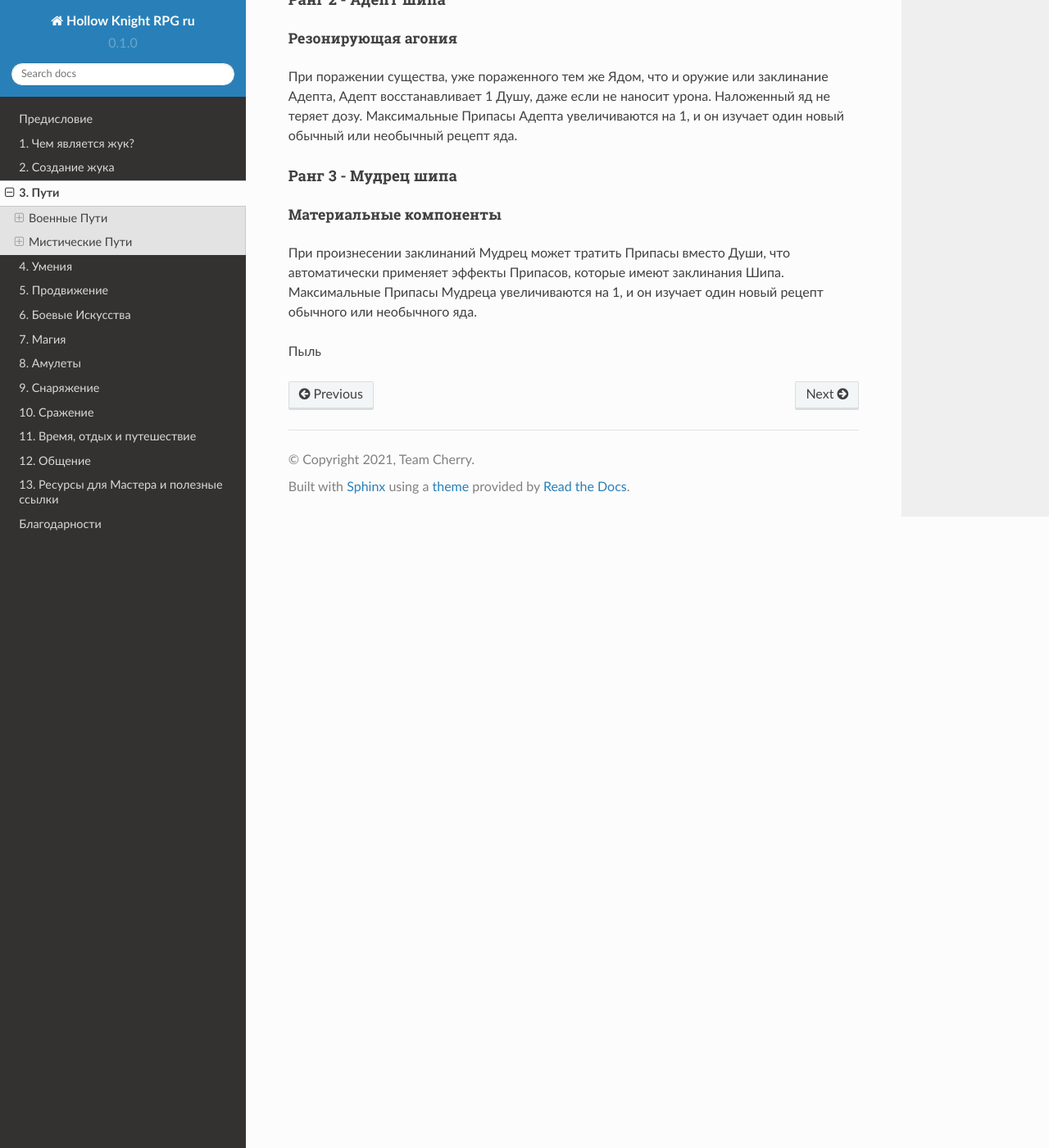
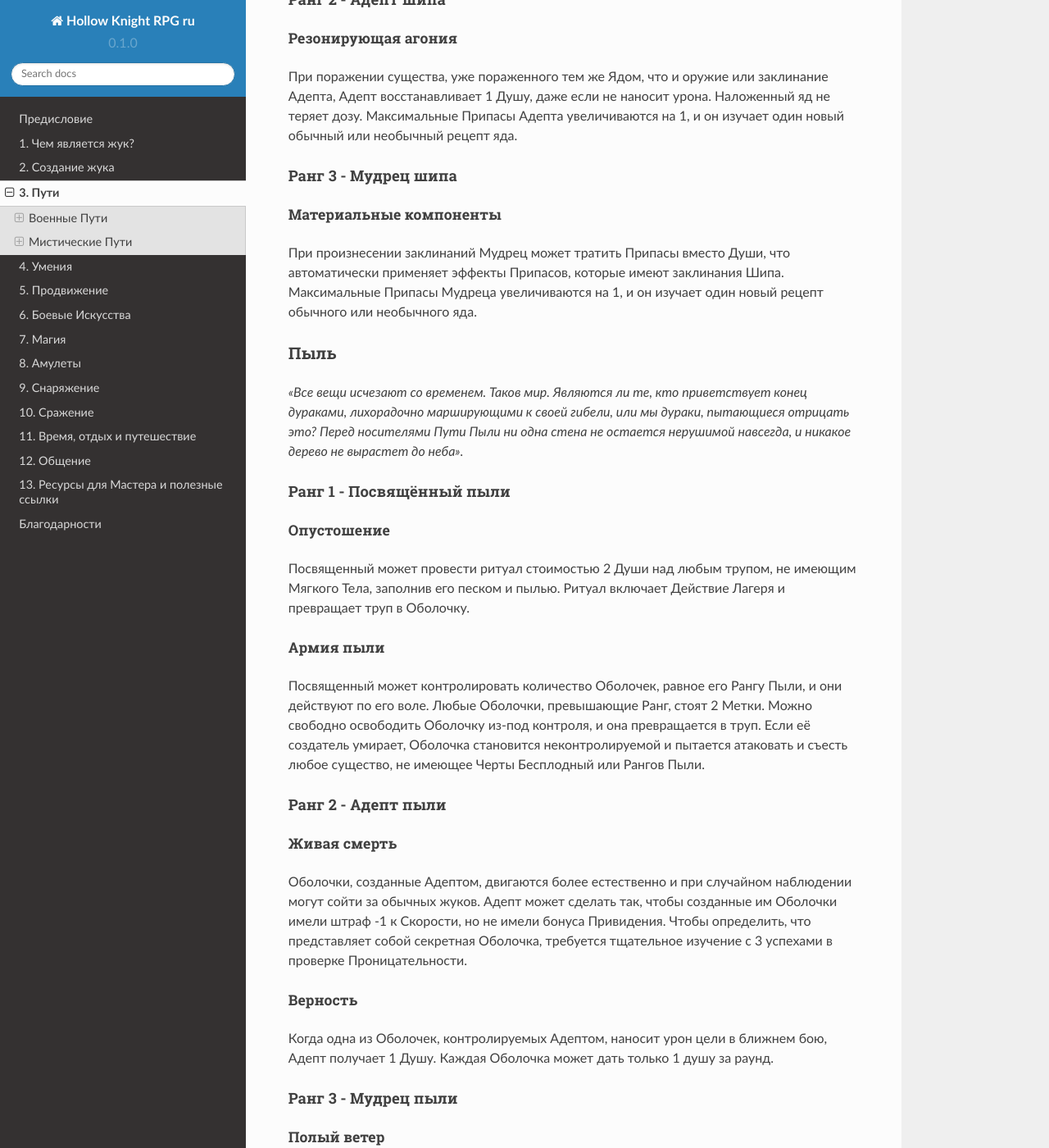
Before and after one commit to LazySelkie/hollow-knight-rpg-ru, a Sphinx documentation site: the page built from docs/source/paths.rst, in a window 1280 px wide and 1400 px high, scrolled down 14122 px. Shown: the whole window at 82% size. Built offline with Sphinx 7.4.7 and the Read the Docs theme 2.0.0, drawn with Linux system fonts in a browser that asks for light colours; some of the changed text lies outside the part shown.

Commit message:
Update paths.rst

```diff
--- a/docs/source/paths.rst
+++ b/docs/source/paths.rst
@@ -553,3 +553,46 @@
 При произнесении заклинаний Мудрец может тратить Припасы вместо Души, что автоматически применяет эффекты Припасов, которые имеют заклинания Шипа. Максимальные Припасы Мудреца увеличиваются на 1, и он изучает один новый рецепт обычного или необычного яда.
 
 Пыль
+~~~~~~~~
+
+*«Все вещи исчезают со временем. Таков мир. Являются ли те, кто приветствует конец дураками, лихорадочно марширующими к своей гибели, или мы дураки, пытающиеся отрицать это? Перед носителями Пути Пыли ни одна стена не остается нерушимой навсегда, и никакое дерево не вырастет до неба».*
+
+Ранг 1 - Посвящённый пыли
+"""""""""""""""""""""""""""""
+
+Опустошение
+::::::::::::::::::::
+
+Посвященный может провести ритуал стоимостью 2 Души над любым трупом, не имеющим Мягкого Тела, заполнив его песком и пылью. Ритуал включает Действие Лагеря и превращает труп в Оболочку.
+
+Армия пыли
+::::::::::::::::::
+
+Посвященный может контролировать количество Оболочек, равное его Рангу Пыли, и они действуют по его воле. Любые Оболочки, превышающие Ранг, стоят 2 Метки. Можно свободно освободить Оболочку из-под контроля, и она превращается в труп. Если её создатель умирает, Оболочка становится неконтролируемой и пытается атаковать и съесть любое существо, не имеющее Черты Бесплодный или Рангов Пыли.
+
+Ранг 2 - Адепт пыли
+"""""""""""""""""""""""""""""
+
+Живая смерть
+:::::::::::::::::
+
+Оболочки, созданные Адептом, двигаются более естественно и при случайном наблюдении могут сойти за обычных жуков. Адепт может сделать так, чтобы созданные им Оболочки имели штраф -1 к Скорости, но не имели бонуса Привидения. Чтобы
+определить, что представляет собой секретная Оболочка, требуется тщательное изучение с 3 успехами в проверке Проницательности.
+
+Верность
+:::::::::::::::::
+
+Когда одна из Оболочек, контролируемых Адептом, наносит урон цели в ближнем бою, Адепт получает 1 Душу. Каждая Оболочка может дать только 1 душу за раунд.
+
+Ранг 3 - Мудрец пыли
+"""""""""""""""""""""""""""""
+
+Полый ветер
+:::::::::::::::::
+
+Мудрецы достигли такого мастерства, что могут вызывать песчаную бурю внутри трупа, превращая его в Оболочку за считанные секунды. Создание Оболочки из трупа может быть выполнено Мудрецом как действие Фокуса, а не Действие Лагеря.
+
+Полые могилы
+:::::::::::::::::
+
+Если жук на близком расстоянии убит Заклинанием Пыли со сложностью 2 и более или умирает вместе с этим эффектом, то мудрец может немедленно превратить его в Оболочку без дополнительных затрат.
```
